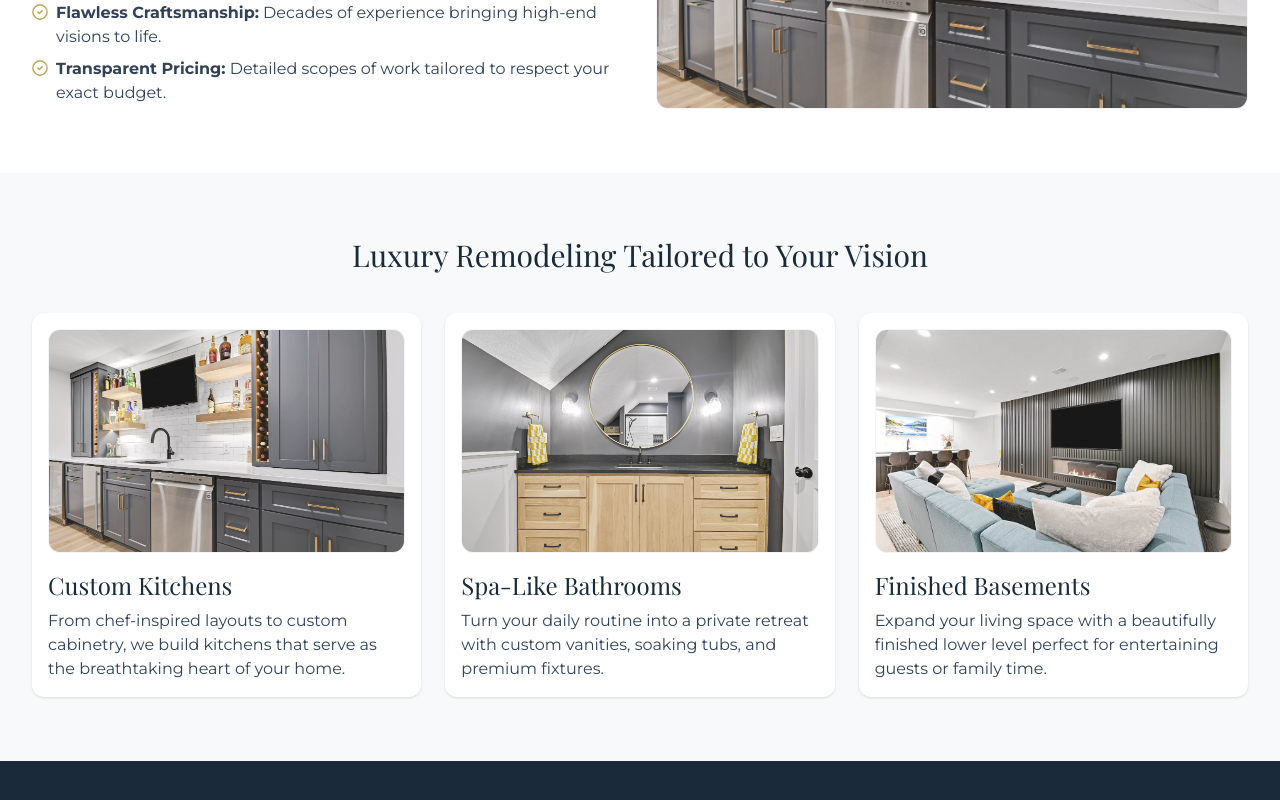
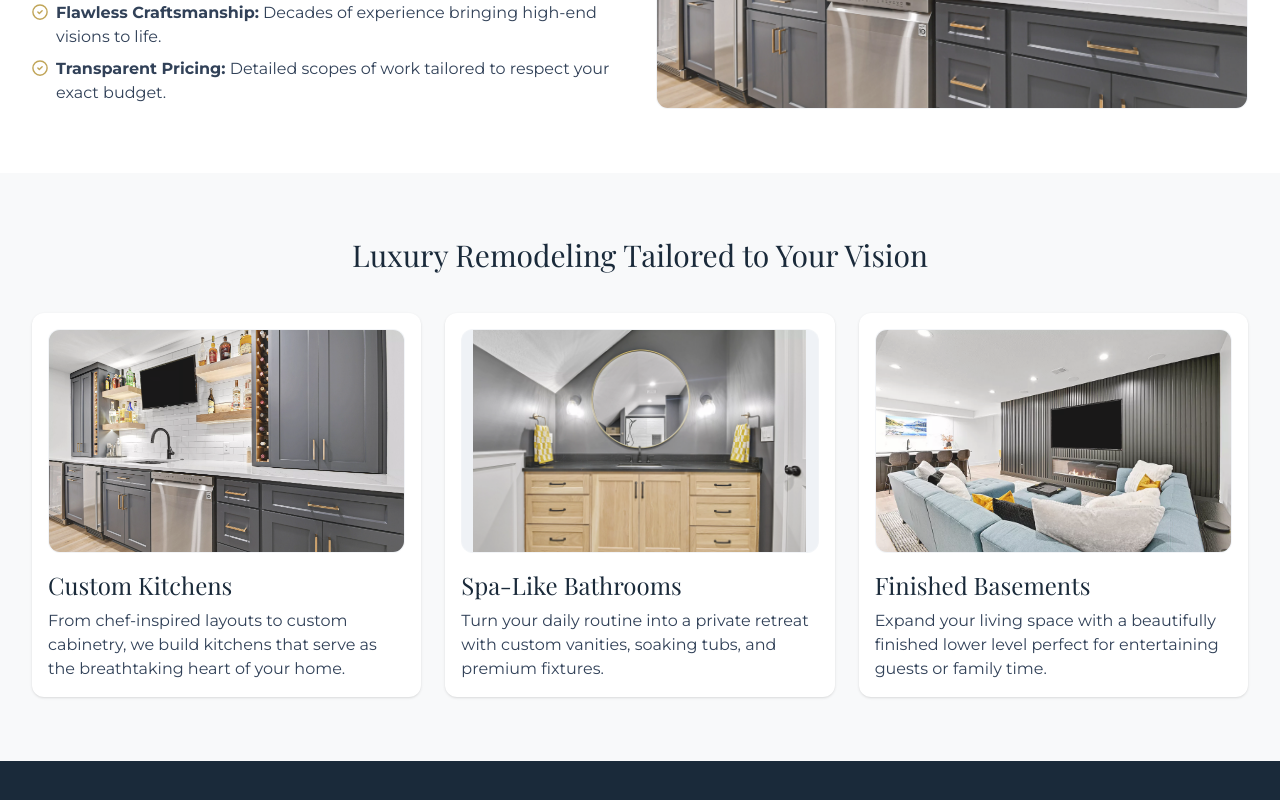
Before and after one commit to gmena82/built-by-design-google-landing-page-1, a Next.js app: page / in a window 1280 px wide. Shown: the part 1102-1902 px from the top of the page. Built offline with nearby package versions, Linux system fonts and the light colour scheme; a web font is replaced by a local one.

Commit message:
Fix image fit behavior and update landing page UI refinements

```diff
--- a/components/features/landing-page.tsx
+++ b/components/features/landing-page.tsx
@@ -125,10 +125,12 @@ function PlaceholderPhoto({
   label,
   className,
   src,
+  fit = "cover",
 }: {
   label: string;
   className?: string;
   src?: string;
+  fit?: "cover" | "contain";
 }) {
   const imageSrc = src ?? "/placeholder-photo.svg";
   const showLabel = !src;
@@ -142,7 +144,8 @@ function PlaceholderPhoto({
         alt={label}
         fill
         sizes="(max-width: 768px) 100vw, 50vw"
-        className="object-cover opacity-90"
+        className="opacity-90"
+        style={{ objectFit: fit, objectPosition: "center" }}
       />
       {!src && <div className="absolute inset-0 bg-slate-900/25" />}
       {showLabel && (
@@ -348,7 +351,7 @@ export function LandingPage() {
                     {...register("fullName")}
                     name="fullName"
                     placeholder="First and Last Name"
-                    className="w-full rounded-md border border-slate-300 px-4 py-3 text-sm outline-none ring-[var(--color-brand-gold-dark)] transition focus:ring-2"
+                    className="w-full rounded-md border border-slate-300 bg-white px-4 py-3 text-sm outline-none ring-[var(--color-brand-gold-dark)] transition focus:ring-2"
                   />
                   {errors.fullName ? (
                     <p className="mt-1 text-xs text-red-600">{errors.fullName.message}</p>
@@ -360,7 +363,7 @@ export function LandingPage() {
                     name="email"
                     type="email"
                     placeholder="Email"
-                    className="w-full rounded-md border border-slate-300 px-4 py-3 text-sm outline-none ring-[var(--color-brand-gold-dark)] transition focus:ring-2"
+                    className="w-full rounded-md border border-slate-300 bg-white px-4 py-3 text-sm outline-none ring-[var(--color-brand-gold-dark)] transition focus:ring-2"
                   />
                   {errors.email ? (
                     <p className="mt-1 text-xs text-red-600">{errors.email.message}</p>
@@ -372,7 +375,7 @@ export function LandingPage() {
                     name="phone"
                     type="tel"
                     placeholder="Phone Number"
-                    className="w-full rounded-md border border-slate-300 px-4 py-3 text-sm outline-none ring-[var(--color-brand-gold-dark)] transition focus:ring-2"
+                    className="w-full rounded-md border border-slate-300 bg-white px-4 py-3 text-sm outline-none ring-[var(--color-brand-gold-dark)] transition focus:ring-2"
                   />
                   {errors.phone ? (
                     <p className="mt-1 text-xs text-red-600">{errors.phone.message}</p>
@@ -403,7 +406,7 @@ export function LandingPage() {
                     name="zipCode"
                     inputMode="numeric"
                     placeholder="Zip Code"
-                    className="w-full rounded-md border border-slate-300 px-4 py-3 text-sm outline-none ring-[var(--color-brand-gold-dark)] transition focus:ring-2"
+                    className="w-full rounded-md border border-slate-300 bg-white px-4 py-3 text-sm outline-none ring-[var(--color-brand-gold-dark)] transition focus:ring-2"
                   />
                   {errors.zipCode ? (
                     <p className="mt-1 text-xs text-red-600">{errors.zipCode.message}</p>
@@ -517,6 +520,7 @@ export function LandingPage() {
                     "Turn your daily routine into a private retreat with custom vanities, soaking tubs, and premium fixtures.",
                   photo: "Luxury Bath with Walk-In Shower",
                   src: "/photos/bathroom.webp",
+                  fit: "contain" as const,
                 },
                 {
                   title: "Finished Basements",
@@ -527,7 +531,12 @@ export function LandingPage() {
                 },
               ].map((service) => (
                 <article key={service.title} className="rounded-xl bg-white p-4 shadow-sm">
-                  <PlaceholderPhoto label={service.photo} src={service.src} className="h-56 w-full" />
+                  <PlaceholderPhoto
+                    label={service.photo}
+                    src={service.src}
+                    fit={service.fit}
+                    className="h-56 w-full bg-slate-50"
+                  />
                   <h3 className="mt-4 font-serif-display text-2xl text-[var(--color-brand-navy)]">
                     {service.title}
                   </h3>
```
